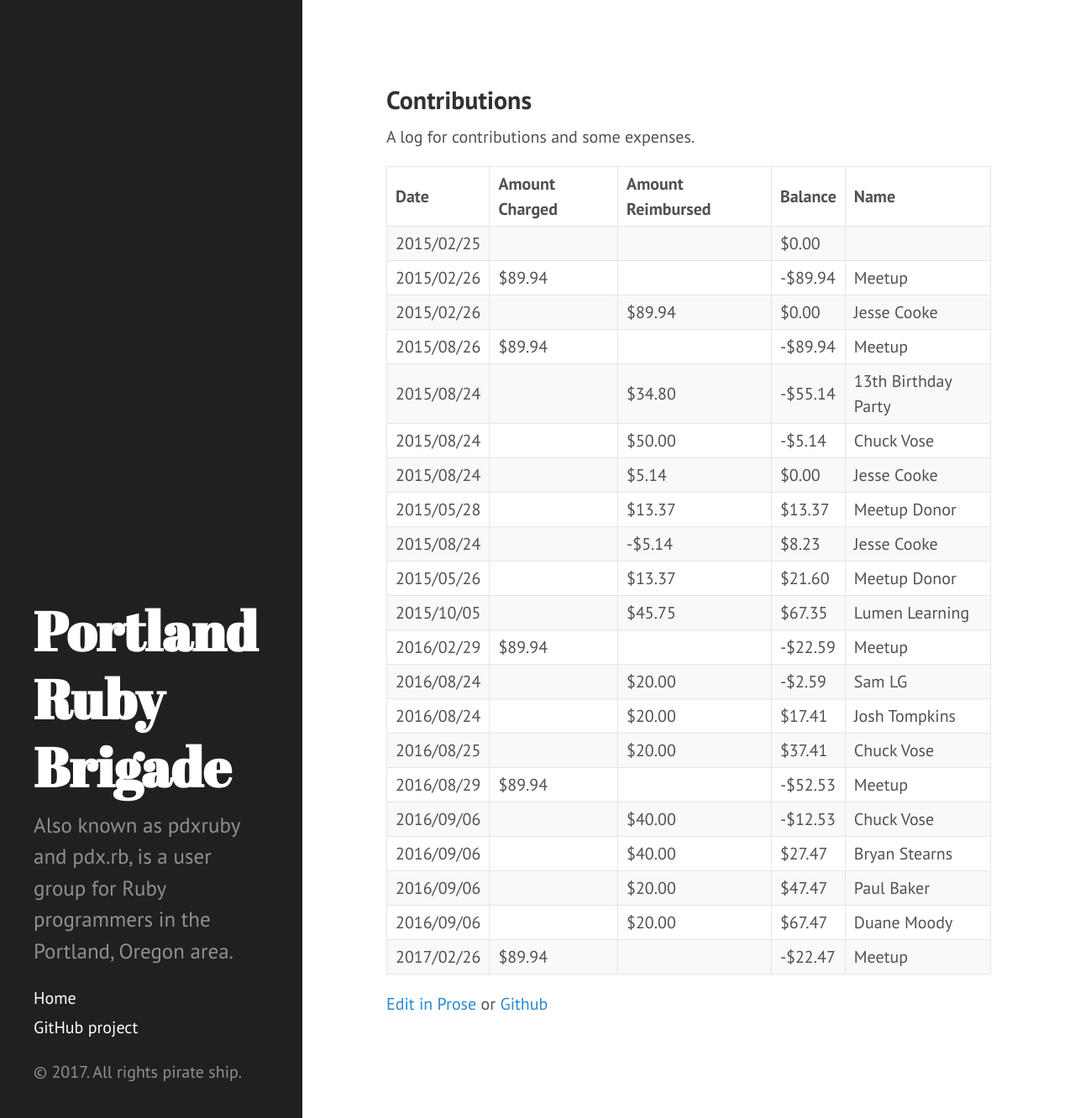
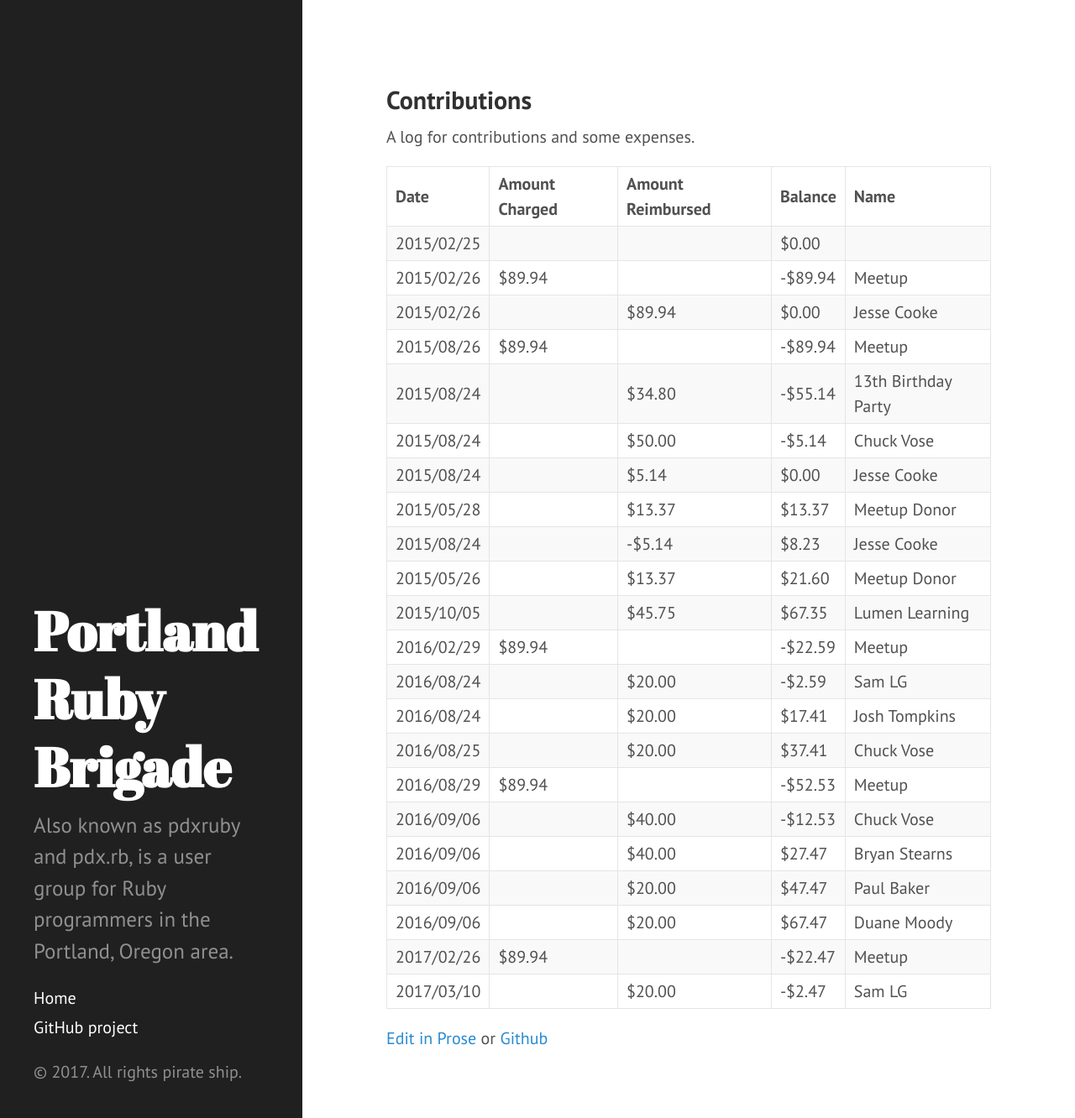
Before and after one commit to pdxruby/pdxruby.github.io, a Jekyll site: the page built from contributions.md, in a window 1280 px wide and 1332 px high. Shown: the whole window at 84% size. Built offline with Jekyll 4.4.1, drawn with Linux system fonts in a browser that asks for light colours.

Commit message:
Thanks @geeksam!

```diff
--- a/contributions.md
+++ b/contributions.md
@@ -30,3 +30,4 @@ A log for contributions and some expenses.
 | 2016/09/06 |                | $20.00            | $47.47    | Paul Baker          |
 | 2016/09/06 |                | $20.00            | $67.47    | Duane Moody         |
 | 2017/02/26 | $89.94         |                   | -$22.47   | Meetup              |
+| 2017/03/10 |                | $20.00            | -$2.47    | Sam LG              |
```
